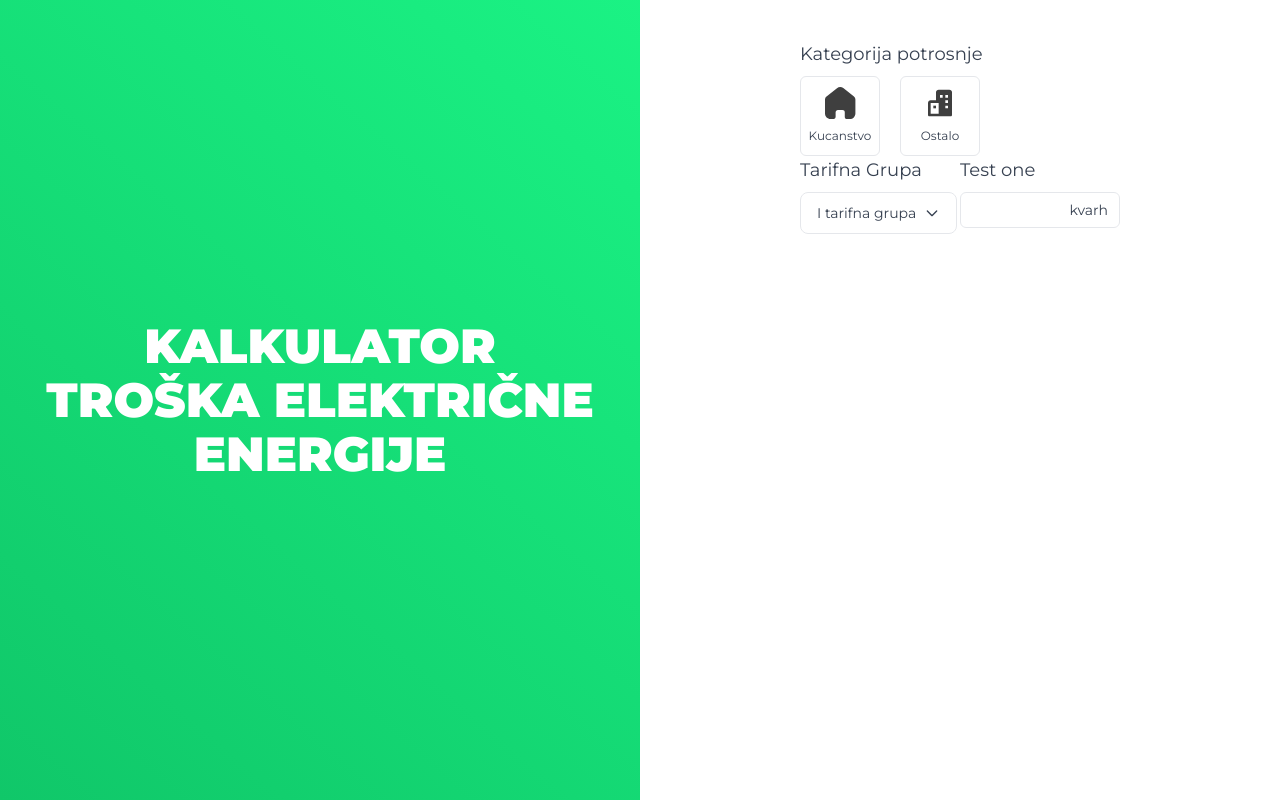
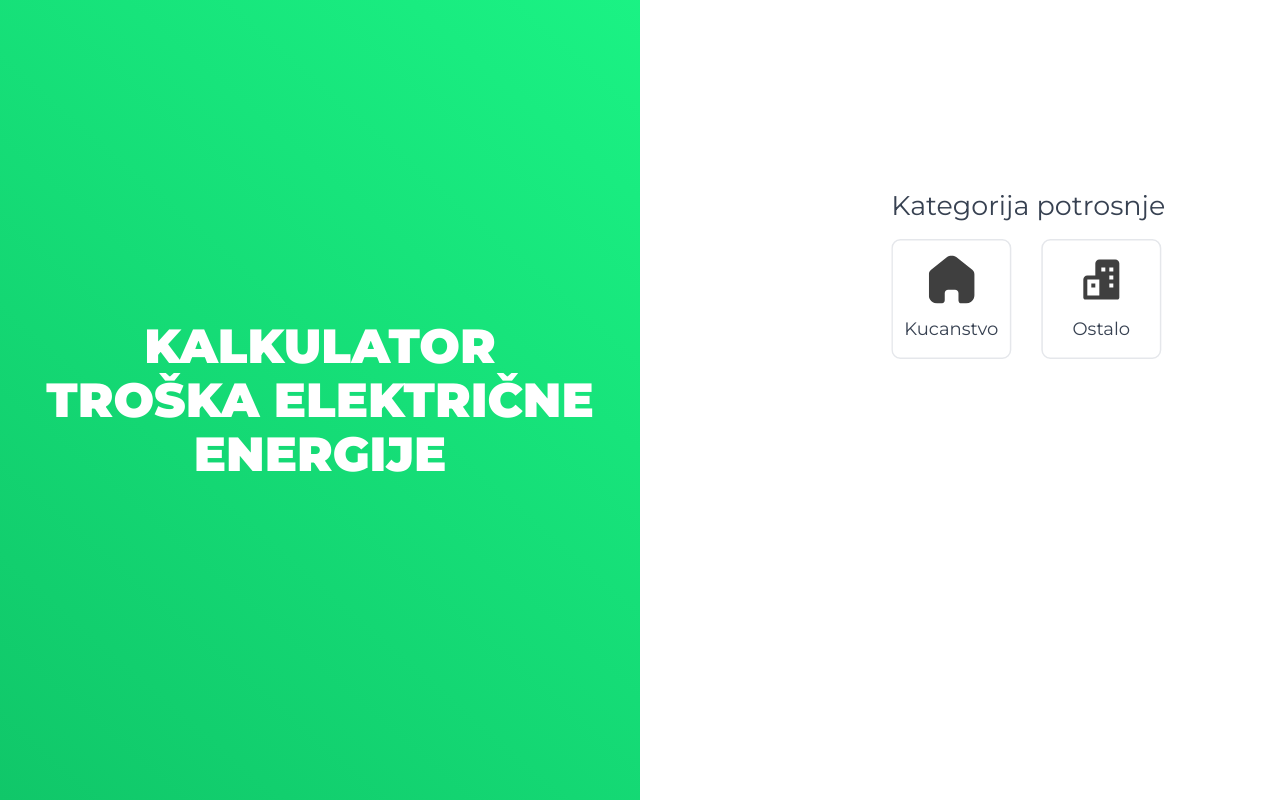
Before and after one commit to ADEV-00/electricity-consumption-calculator, a Next.js app: page / in a window 1280 px wide. Built offline with nearby package versions, Linux system fonts and the light colour scheme.

Commit message:
added animation

```diff
--- a/components/ui/dropdown.tsx
+++ b/components/ui/dropdown.tsx
@@ -34,7 +34,7 @@ const Dropdown = (props: Props) => {
   };
 
   return (
-    <div className="relative flex flex-col space-y-2" ref={ref}>
+    <div className="relative flex flex-col space-y-2 fade-in-down" ref={ref}>
       {label && (
         <label className="text-lg font-medium text-gray-700">{label}</label>
       )}
@@ -63,7 +63,7 @@ const Dropdown = (props: Props) => {
       {toggle && (
         <div
           id="dropdown"
-          className="z-10 w-44 bg-white rounded divide-y divide-gray-100 shadow dark:bg-gray-700 absolute top-[75px] right-0"
+          className="z-30 w-44 bg-white rounded divide-y divide-gray-100 shadow dark:bg-gray-700 absolute top-[75px] right-0"
         >
           <div className="py-1 text-sm text-gray-700 dark:text-gray-200">
             {data &&
--- a/pages/index.tsx
+++ b/pages/index.tsx
@@ -57,8 +57,13 @@ const Home: NextPage = () => {
           </h1>
         </div>
         <div className="flex-1 pt-10">
-          <div className="w-2/4 flex flex-row flex-wrap justify-between  mx-auto">
-            <div className="space-y-2">
+          <div className="w-2/4 flex flex-row flex-wrap justify-between mx-auto ">
+            <div
+              className={
+                "space-y-2 animation-test " +
+                (mainCategory && "animation-test-active")
+              }
+            >
               <p className="text-lg font-medium text-gray-700">
                 Kategorija potrosnje
               </p>
@@ -117,18 +122,25 @@ const Home: NextPage = () => {
                 </div>
               </div>
             </div>
+            {mainCategory && (
+              <>
                 <Dropdown
-              data={mainCategory === "kucanstvo" ? homeCategory : otherCategory}
+                  data={
+                    mainCategory === "kucanstvo" ? homeCategory : otherCategory
+                  }
                   value={currSubCategory}
                   onChange={handleSubCategoryChange}
                   label="Tarifna Grupa"
                 />
+
                 <InputField
                   label="Test one"
                   name="test"
                   valueType="kvarh"
                   onChange={(e: any) => console.log(e.target.value)}
                 />
+              </>
+            )}
           </div>
         </div>
       </main>
--- a/styles/globals.css
+++ b/styles/globals.css
@@ -26,6 +26,12 @@ body {
   opacity: 0;
 }
 
+.fade-in-down {
+  animation: fadeInDown 1.5s forwards;
+  animation-delay: 2s;
+  opacity: 0;
+}
+
 @keyframes fadeInDown {
   0% {
     opacity: 0;
@@ -48,20 +54,18 @@ body {
   }
 }
 
-.main-category {
-  display: flex;
-  justify-content: center;
-  align-items: center;
-  height: 100%;
-  width: 100%;
+.animation-test {
+  transform: scale(1.5) translate(50%, 100%);
 }
 
-.main-category > div > p {
-  font-size: 40px;
+.animation-test-active {
+  animation: mainCategoryAnimation 2s cubic-bezier(0.17, 0, 0.3, 1.13) forwards;
 }
 
-.main-category > div > div > div {
-  height: 200px;
-  width: 200px;
-  font-size: 30px;
+@keyframes mainCategoryAnimation {
+  from {
+  }
+  to {
+    transform: scale(1) translate(0, 0);
+  }
 }
```
Lines whose indentation alone changed are shown as unchanged.
